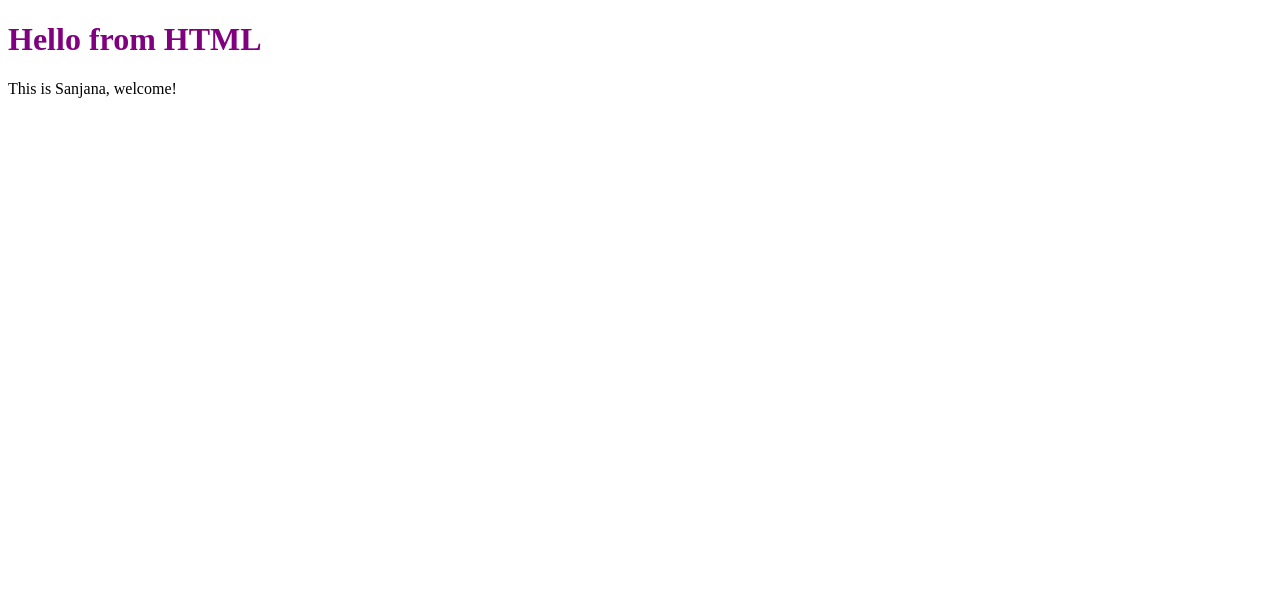
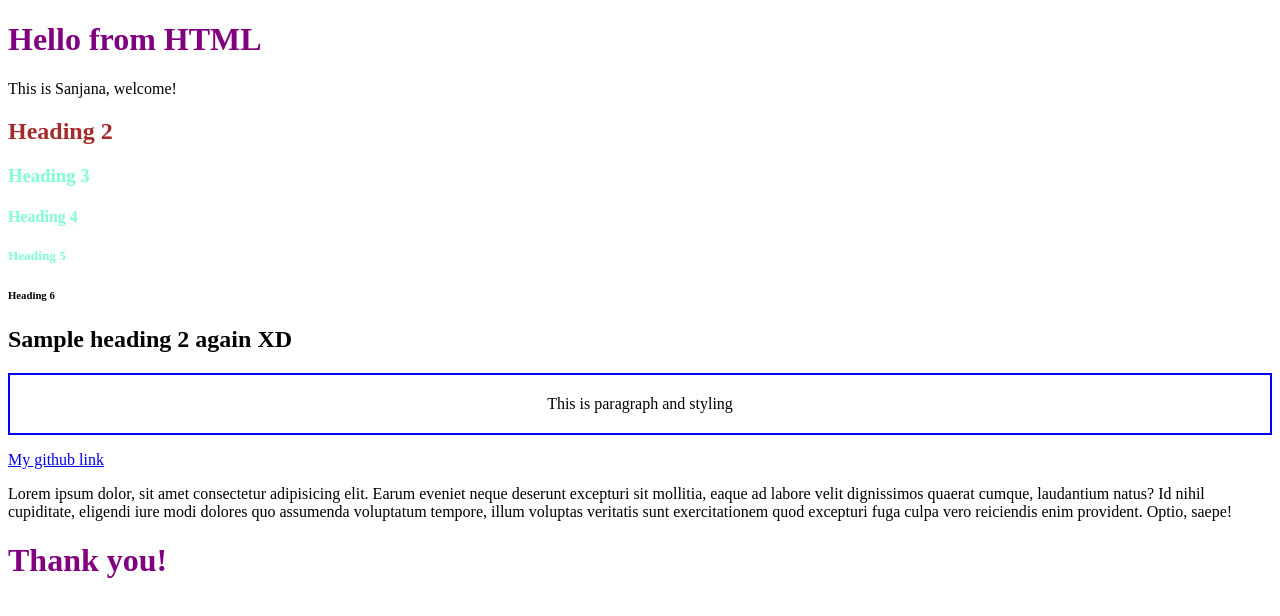
Before and after one commit to SanjanaS82/autosuggest, a website: page frontend/index.html in a window 1280 px wide. Drawn offline with Linux system fonts and the light colour scheme.

Commit message:
intro to html and css

```diff
--- a/frontend/css/index.css
+++ b/frontend/css/index.css
@@ -1,3 +1,16 @@
 h1 {
     color: purple;
 }
+#heading2 {
+    color:brown;
+}
+.headerstyle {
+    color: aquamarine;
+}
+.para {
+    border: 2px;
+    border-color: blue;
+    border-style: solid;
+    padding: 20px;
+    text-align: center;
+}
--- a/frontend/index.html
+++ b/frontend/index.html
@@ -9,6 +9,16 @@
 <body>
     <h1>Hello from HTML</h1>
     <p>This is Sanjana, welcome!</p>
+    <h2 id="heading2">Heading 2</h2>
+    <h3 class="headerstyle">Heading 3</h3>
+    <h4 class="headerstyle">Heading 4</h4>
+    <h5 class="headerstyle">Heading 5</h5>
+    <h6>Heading 6</h6>
+    <h2> Sample heading 2 again XD</h2>
+    <p class="para">This is paragraph and styling</p>
+    <a href="https://github.com/SanjanaS82/autosuggest">My github link</a>
+    <p>Lorem ipsum dolor, sit amet consectetur adipisicing elit. Earum eveniet neque deserunt excepturi sit mollitia, eaque ad labore velit dignissimos quaerat cumque, laudantium natus? Id nihil cupiditate, eligendi iure modi dolores quo assumenda voluptatum tempore, illum voluptas veritatis sunt exercitationem quod excepturi fuga culpa vero reiciendis enim provident. Optio, saepe!</p>
+    <h1>Thank you!</h1>
     <script src="js/index.js"></script>
 </body>
 </html>
```
